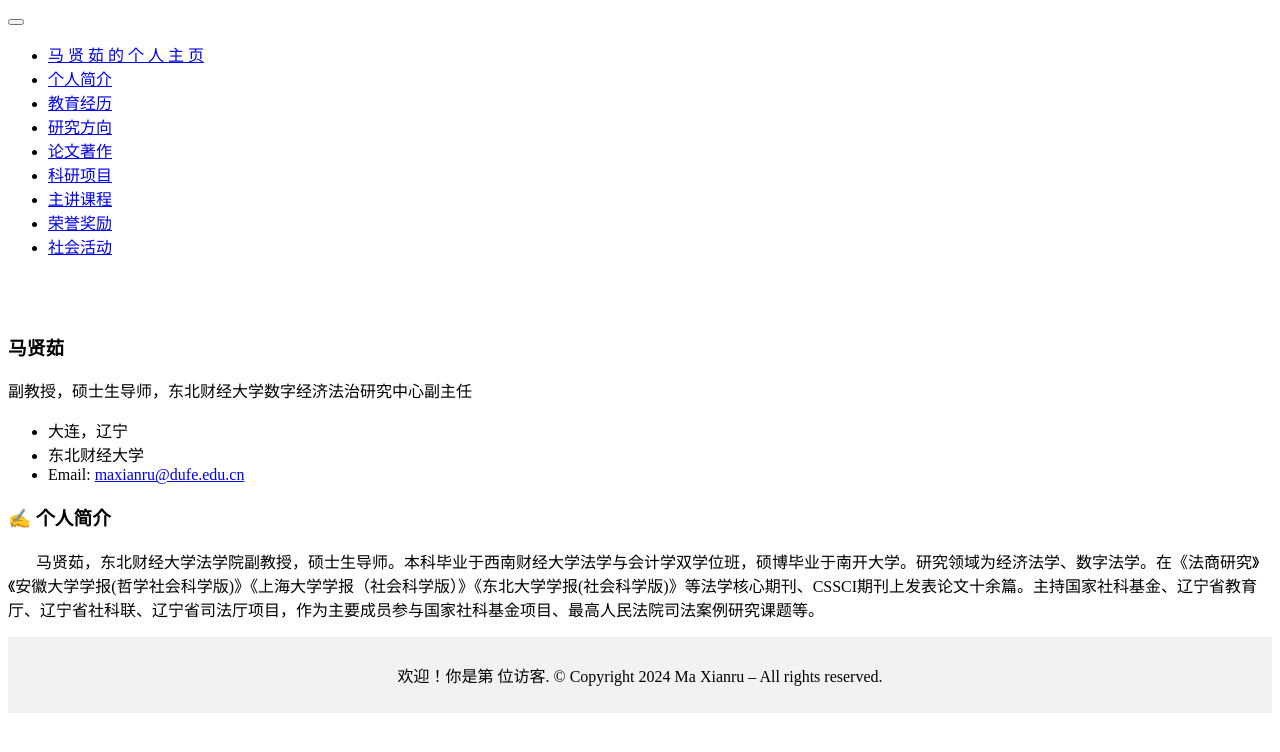
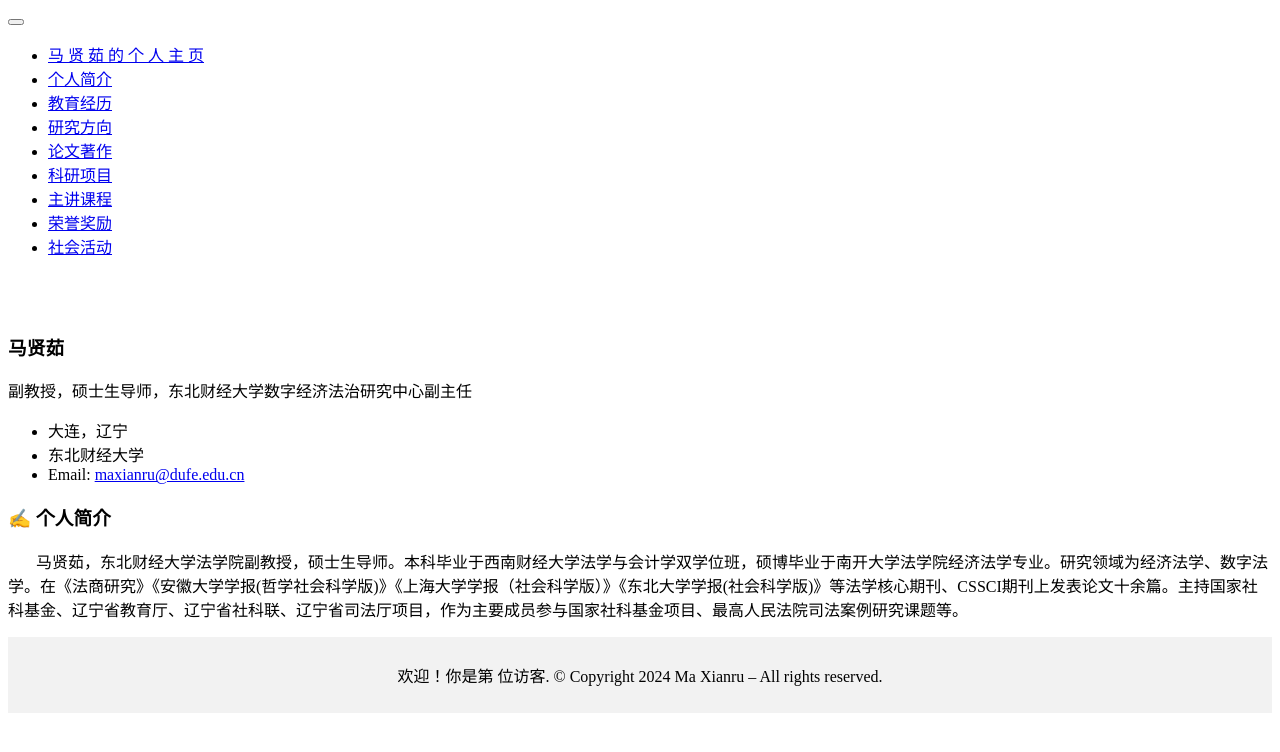
Before and after one commit to maxianru/maxianru.github.io, a Jekyll site: the page built from _pages/includes/intro.md, in a window 1280 px wide. Shown: the top 752 px of the page. Built offline with Jekyll 4.4.1, drawn with Linux system fonts in a browser that asks for light colours; our own code applies the rules of GitHub Pages for plain Markdown files.

Commit message:
Update intro.md

```diff
--- a/_pages/includes/intro.md
+++ b/_pages/includes/intro.md
@@ -1,2 +1,2 @@
 # ✍  个人简介
-&nbsp;&nbsp;&nbsp;&nbsp;&nbsp;&nbsp;&nbsp;马贤茹，东北财经大学法学院副教授，硕士生导师。本科毕业于西南财经大学法学与会计学双学位班，硕博毕业于南开大学。研究领域为经济法学、数字法学。在《法商研究》《安徽大学学报(哲学社会科学版)》《上海大学学报（社会科学版）》《东北大学学报(社会科学版)》等法学核心期刊、CSSCI期刊上发表论文十余篇。主持国家社科基金、辽宁省教育厅、辽宁省社科联、辽宁省司法厅项目，作为主要成员参与国家社科基金项目、最高人民法院司法案例研究课题等。
+&nbsp;&nbsp;&nbsp;&nbsp;&nbsp;&nbsp;&nbsp;马贤茹，东北财经大学法学院副教授，硕士生导师。本科毕业于西南财经大学法学与会计学双学位班，硕博毕业于南开大学法学院经济法学专业。研究领域为经济法学、数字法学。在《法商研究》《安徽大学学报(哲学社会科学版)》《上海大学学报（社会科学版）》《东北大学学报(社会科学版)》等法学核心期刊、CSSCI期刊上发表论文十余篇。主持国家社科基金、辽宁省教育厅、辽宁省社科联、辽宁省司法厅项目，作为主要成员参与国家社科基金项目、最高人民法院司法案例研究课题等。
```
